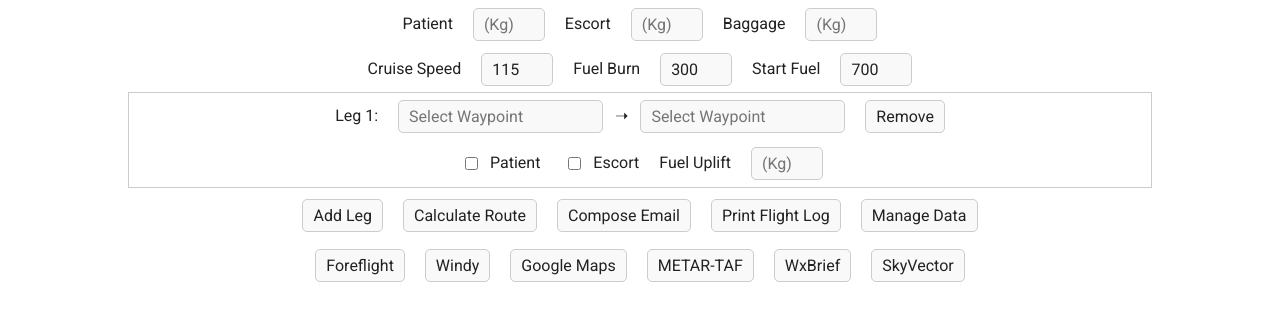
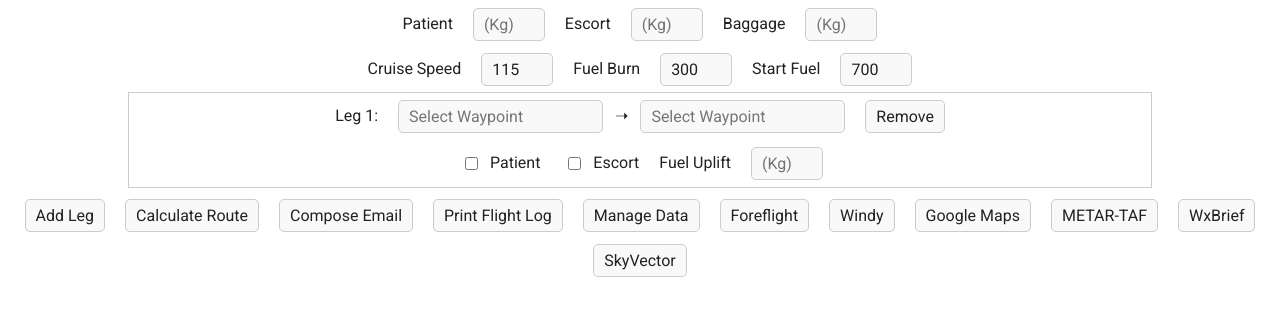
Before and after one commit to helifriz/test, a Flask app: page / in a window 1280 px wide. Shown: the part 216-537 px from the top of the page. Run offline with Flask 3, Linux system fonts and the light colour scheme.

Commit message:
Update index.html

```diff
--- a/myapp/templates/index.html
+++ b/myapp/templates/index.html
@@ -184,9 +184,7 @@
       <button id="emailBtn">Compose Email</button>
       <button id="printBtn">Print Flight Log</button>
       <button id="manageBtn" data-href="{{ url_for('manage') }}">Manage Data</button>
-    </div>
 
-    <div style="margin-top: 5px"></div>
     <button id="foreflightBtn">Foreflight</button>
     <button id="windyBtn">Windy</button>
     <button id="googleBtn">Google Maps</button>
```
